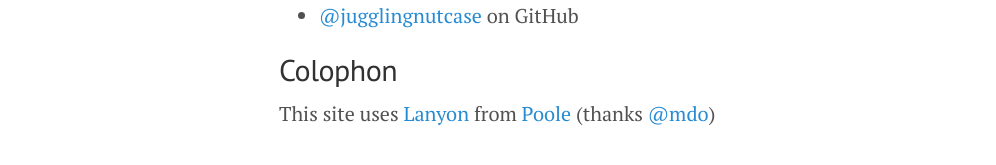
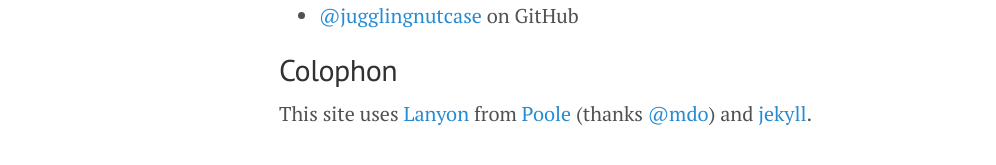
Before and after one commit to jrsconfitto/jrsconfitto.github.io, a Jekyll site: the page built from about.md, in a window 1280 px wide. Shown: the part 476-641 px from the top of the page, without its empty margins (1-997 px from the left). Built offline with Jekyll 4.4.1, drawn with Linux system fonts in a browser that asks for light colours; Markdown is read by kramdown in place of the engine named in the settings.

Commit message:
Include jekyll

```diff
--- a/about.md
+++ b/about.md
@@ -16,4 +16,4 @@
 
 ## Colophon
 
-This site uses [Lanyon](https://github.com/poole/lanyon) from [Poole](http://getpoole.com/) (thanks [@mdo](http://github.com/mdo))
+This site uses [Lanyon](https://github.com/poole/lanyon) from [Poole](http://getpoole.com/) (thanks [@mdo](http://github.com/mdo)) and [jekyll](http://jekyllrb.com).
```
